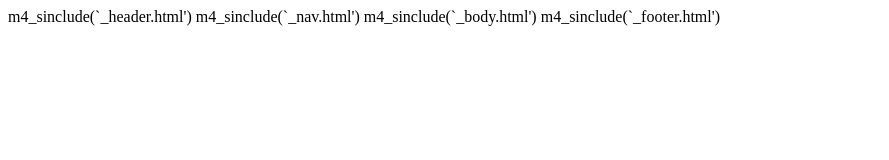
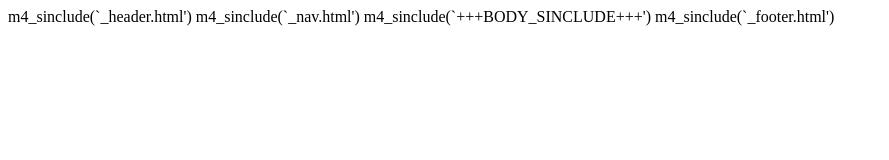
Before and after one commit to Chubek/Chubek.github.io, a plain HTML site: page _template.html in a window 1280 px wide. Shown: the whole page, without its empty margins (0-889 px from the left). Drawn offline with Linux system fonts and the light colour scheme.

Commit message:
added: body dyn

```diff
--- a/_template.html
+++ b/_template.html
@@ -2,6 +2,6 @@
 <html>
 m4_sinclude(`_header.html')
 m4_sinclude(`_nav.html')
-m4_sinclude(`_body.html')
+m4_sinclude(`+++BODY_SINCLUDE+++')
 m4_sinclude(`_footer.html')
 </html>
```
Also changed, not shown: _body.html (+1 -1 lines).
